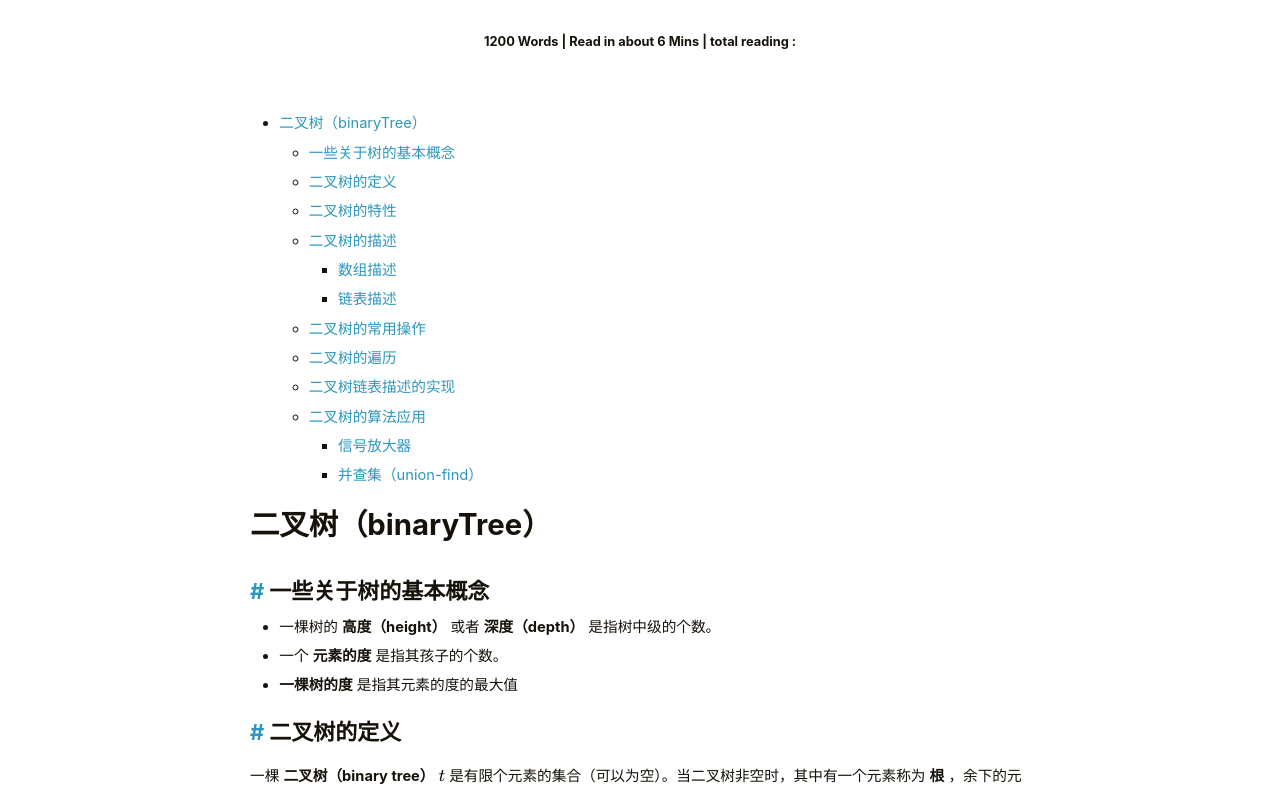
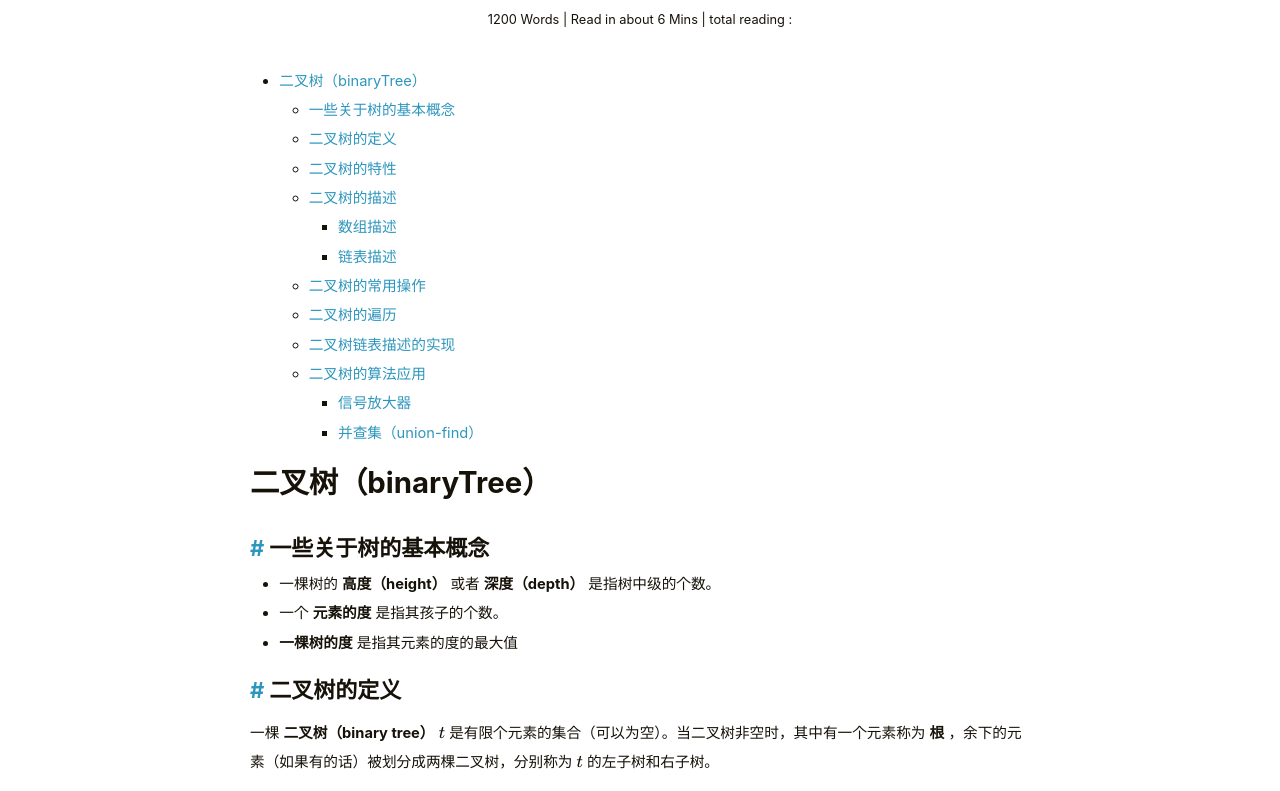
Before and after one commit to SeanChan0901/seanchan0901.github.io, a plain HTML site: page 2020/binarytree/index.html in a window 1280 px wide. Shown: the part 165-956 px from the top of the page. Drawn offline with nearby package versions, Linux system fonts and the light colour scheme; some packages are replaced by stand-ins of ours; a script that the page names is missing; a web font is replaced by a local one.

Commit message:
TotalReading

```diff
--- a/2020/binarytree/index.html
+++ b/2020/binarytree/index.html
@@ -136,10 +136,10 @@
 
                 </span>
         </div>
-        <h5 id="wc" style="font-size: 0.8rem;text-align: center;">
+        <div id="wc" style="font-size: 0.8rem;text-align: center;">
             1200
                 Words | Read in about 6 Mins | total reading : <span id="busuanzi_value_page_pv"></span>
-        </h5>
+        </div>
     </header>
 
     <div class="post-content">
```
